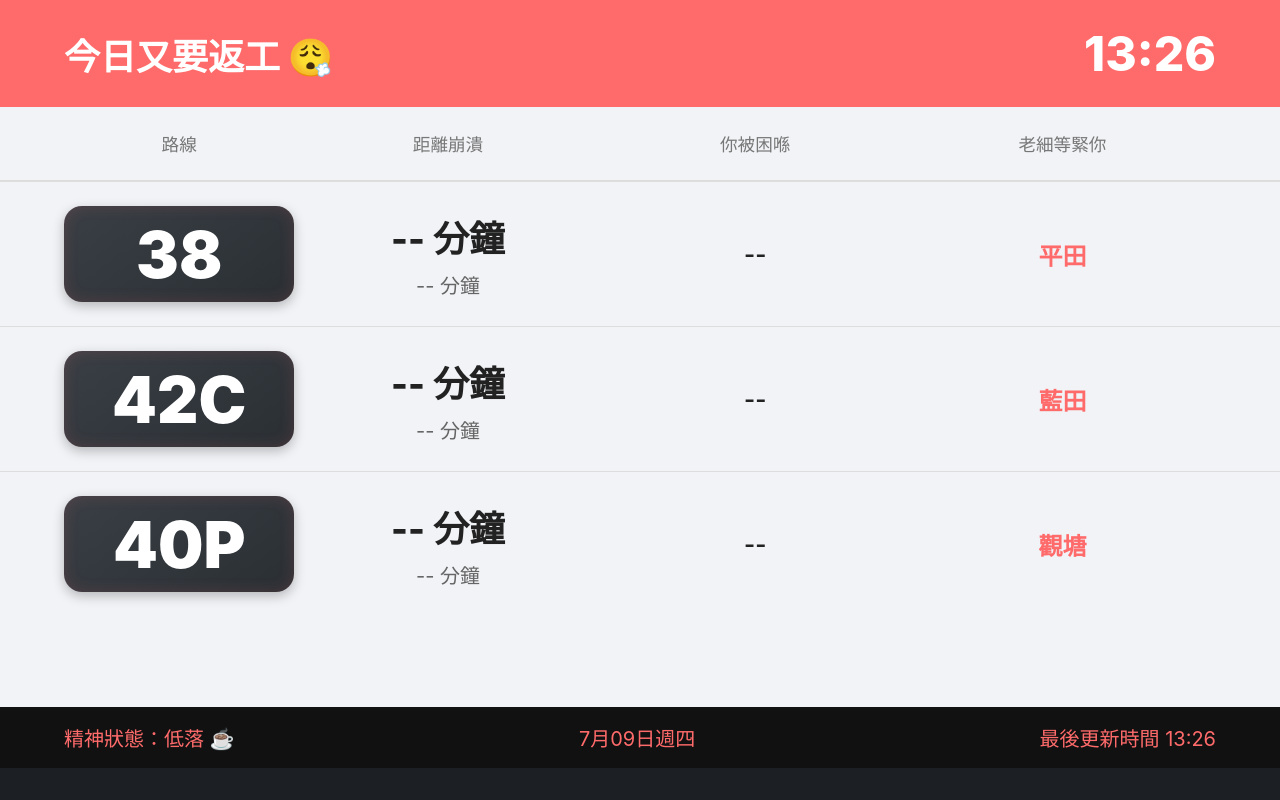
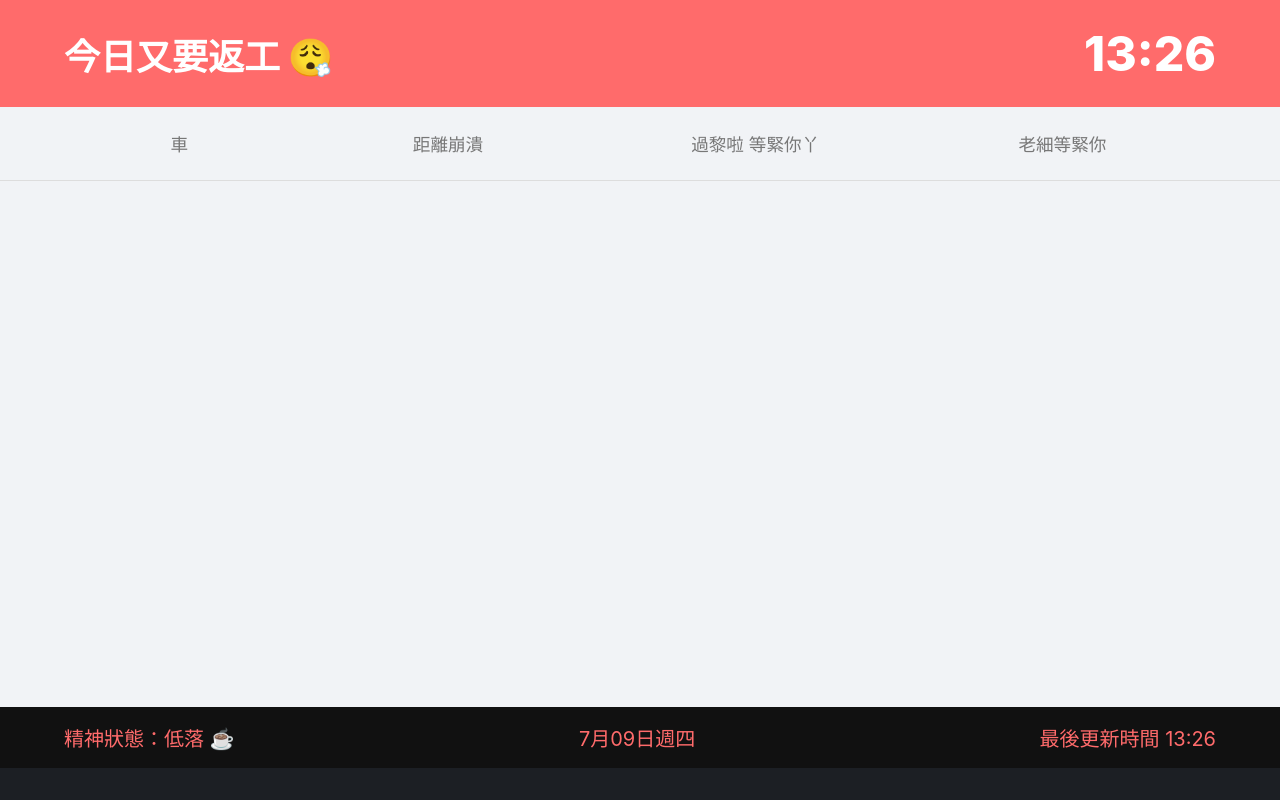
Before and after one commit to skyfan3388/bus, a plain HTML site: page index.html in a window 1280 px wide. Drawn offline with Linux system fonts and the light colour scheme; no server answers.

Commit message:
Update index.html

```diff
--- a/index.html
+++ b/index.html
@@ -164,9 +164,9 @@
 <div class="panel">
 
 <div class="header-row">
-<div>路線</div>
+<div>車</div>
 <div>距離崩潰</div>
-<div>你被困喺</div>
+<div>過黎啦 等緊你丫</div>
 <div>老細等緊你</div>
 </div>
 
@@ -215,9 +215,9 @@
 }
 }
 
-function cleanStationName(name){
-return name.replace(/\s*\(.*?\)/g,"");
-}
+//function cleanStationName(name){
+//return name.replace(/\s*\(.*?\)/g,"");
+//}
 
 function render(){
 const list=document.getElementById("busList");
```
